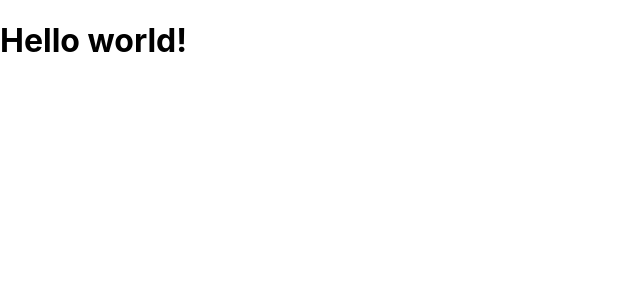
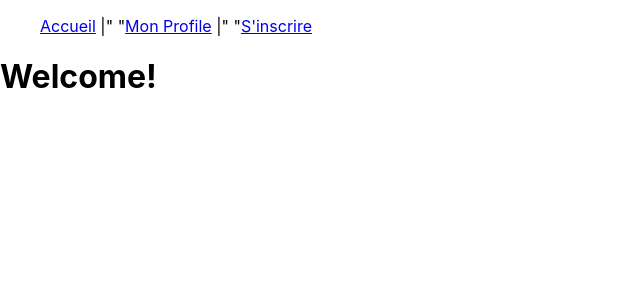
Before and after one commit to HaryRabarijoely/social_network_rikiki, a React (Create React App) app: page / in a window 1280 px wide. Shown: the top 300 px of the page, without its empty margins (0-640 px from the left). Built offline with nearby package versions, Linux system fonts and the light colour scheme.

Commit message:
adding router

```diff
--- a/src/App.jsx
+++ b/src/App.jsx
@@ -2,11 +2,26 @@ import React from 'react';
 import { Provider } from 'react-redux';
 import store from './store';
 import './App.css';
+import { BrowserRouter as Router, Route, Routes } from 'react-router-dom';
+import Home from './pages/Home';
+import Register from './pages/Register';
+import Profile from './pages/Profile';
+import Navbar from './components/Navbar';
 
 function App() {
-  return <Provider store={store}>
-    <h1> Hello world!</h1>
-  </Provider>
+
+  return (
+    <Provider store={store}>
+      <Router>
+        <Navbar />
+        <Routes>
+          <Route path="/" element={<Home />} />
+          <Route path="/Profile" element={<Profile />} />
+          <Route path="/Register" element={<Register />} />
+        </Routes>
+      </Router>
+    </Provider>
+  )
 }
 
 export default App;
--- /dev/null
+++ b/src/components/Navbar/index.jsx
@@ -0,0 +1,16 @@
+import React from "react";
+import { Link } from "react-router-dom";
+
+const Navbar = () => {
+    return (
+        <nav>
+            <ul>
+                <Link to="/">Accueil</Link> |" "
+                <Link to="/Profile">Mon Profile</Link> |" "
+                <Link to="/Register">S'inscrire</Link>
+            </ul>
+        </nav>
+    );
+};
+
+export default Navbar;
--- /dev/null
+++ b/src/pages/Home/index.jsx
@@ -0,0 +1,8 @@
+import React from "react";
+
+const Home = () => {
+
+    return <h1>Welcome!</h1>
+};
+
+export default Home;
--- /dev/null
+++ b/src/pages/Profile/index.jsx
@@ -0,0 +1,7 @@
+import React from "react";
+
+const Profile = () => {
+    return <h1>Mon Profile</h1>
+};
+
+export default Profile;
--- /dev/null
+++ b/src/pages/Register/index.jsx
@@ -0,0 +1,7 @@
+import React from "react";
+
+const Register = () => {
+    return <h1>S'incrire sur Rikiki Social Network</h1>
+};
+
+export default Register;
```
